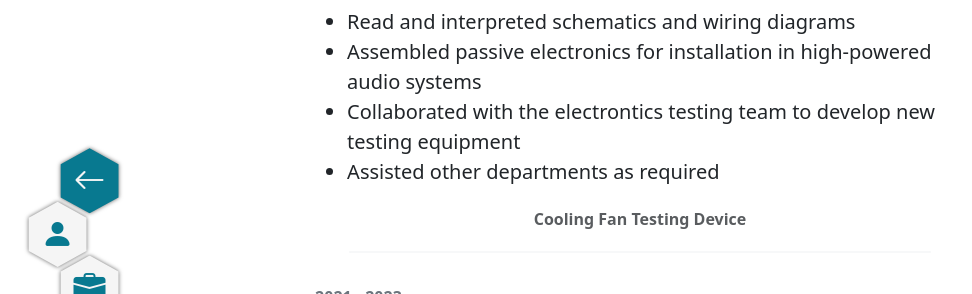
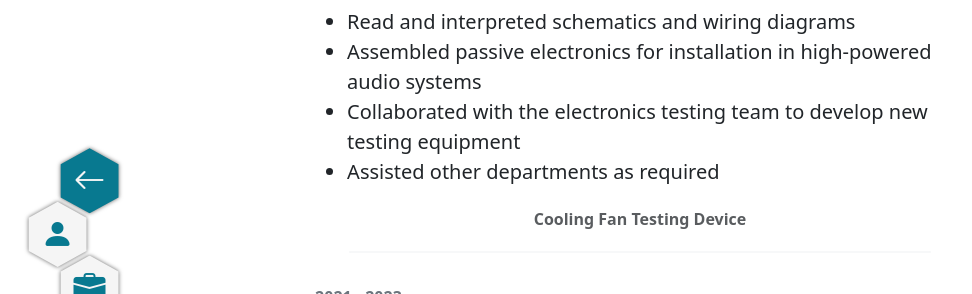
Before and after one commit to tremblay95/tremblay95.github.io, a Jekyll site: the page built from resume.html, in a window 1280 px wide and 900 px high, scrolled down 926 px. Shown: the part 162-456 px from the top of the window, without its empty margins (0-972 px from the left). Built offline with Jekyll 4.4.1, drawn with Linux system fonts in a browser that asks for light colours.

Commit message:
Update aboutme.json to fix spelling mistake

```diff
--- a/_data/aboutme.json
+++ b/_data/aboutme.json
@@ -17,7 +17,7 @@
       [
         "Read and interpreted schematics and wiring diagrams",
         "Assembled passive electronics for installation in high-powered audio systems",
-        "Collaborated with the electrontics testing team to develop new testing equipment",
+        "Collaborated with the electronics testing team to develop new testing equipment",
         "Assisted other departments as required"
       ],
       "projects":
```
